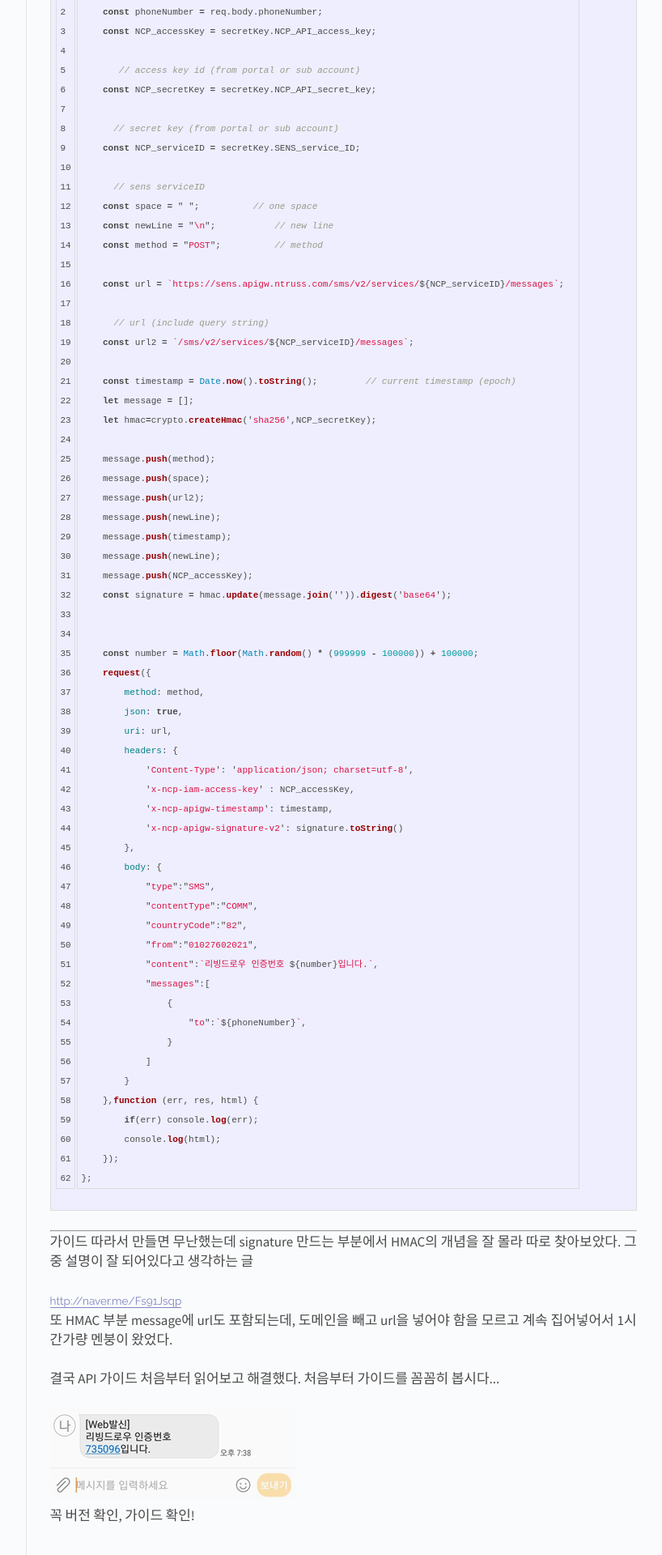
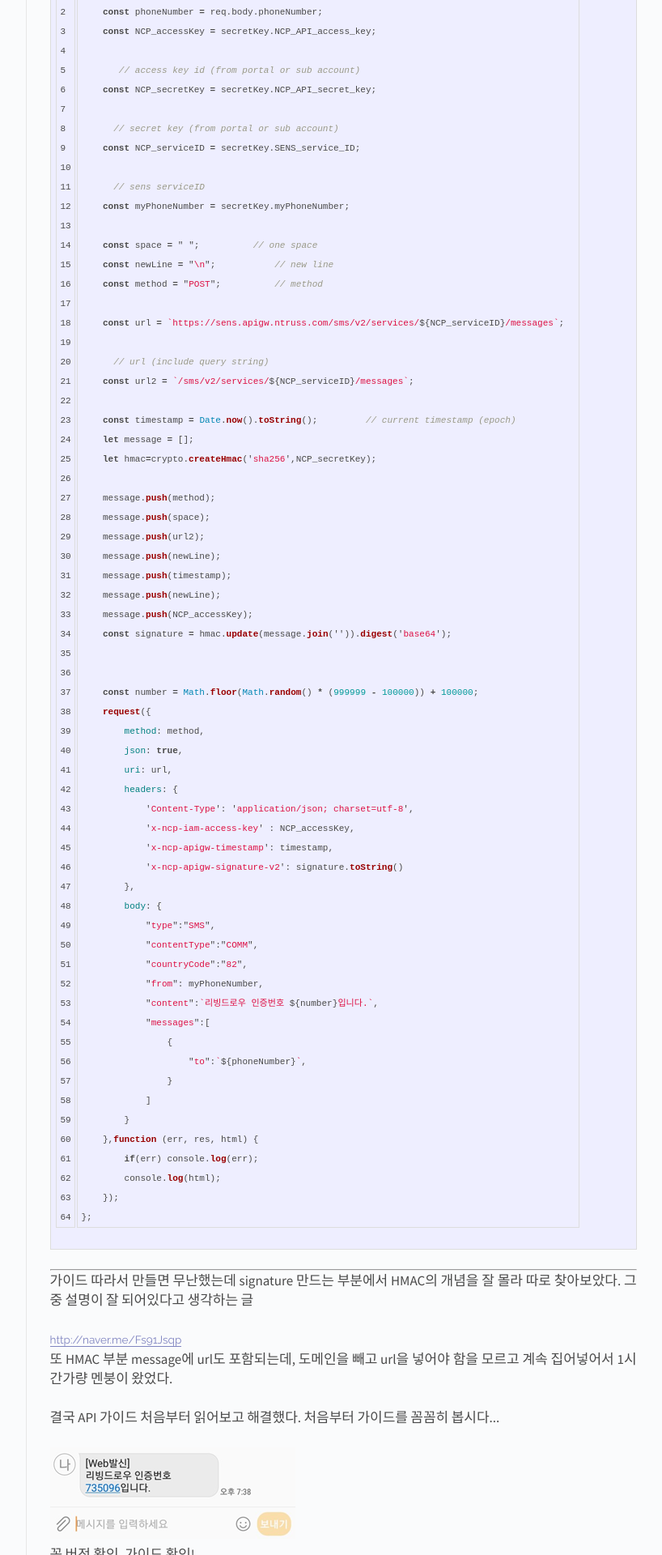
Before and after one commit to SehyeonGil/SehyeonGil.github.io, a Jekyll site: the page built from _posts/2019-09-23-Node.js-문자-보내기.html, in a window 1280 px wide. Shown: the part 966-2886 px from the top of the page at 81% size, without its empty margins (326-1144 px from the left). Built offline with Jekyll 4.4.1, drawn with Linux system fonts in a browser that asks for light colours.

Commit message:
핸드폰 정보 수정

```diff
--- a/_posts/2019-09-23-Node.js-문자-보내기.html
+++ b/_posts/2019-09-23-Node.js-문자-보내기.html
@@ -46,6 +46,8 @@ exports.smsVerification_post_ncpV2 = function (req, res, next) {
     const NCP_serviceID = secretKey.SENS_service_ID;
 
       // sens serviceID
+    const myPhoneNumber = secretKey.myPhoneNumber;
+
     const space = " ";          // one space
     const newLine = "\n";           // new line
     const method = "POST";          // method
@@ -84,7 +86,7 @@ exports.smsVerification_post_ncpV2 = function (req, res, next) {
             "type":"SMS",
             "contentType":"COMM",
             "countryCode":"82",
-            "from":"01027602021",
+            "from": myPhoneNumber,
             "content":`리빙드로우 인증번호 ${number}입니다.`,
             "messages":[
                 {
```
